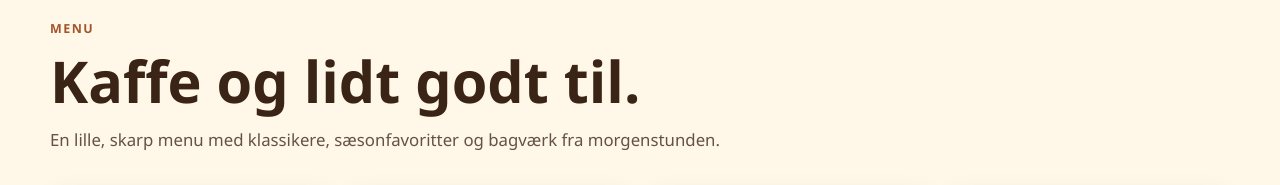
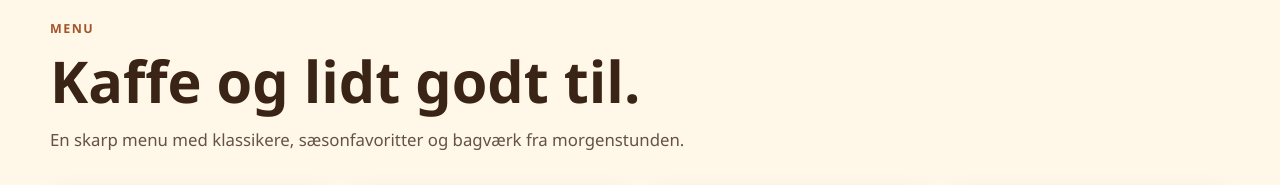
Before and after one commit to los881/Cafe-test-SEO-GEO-Structured-Data, a plain HTML site: page index.html in a window 1280 px wide. Shown: the part 1720-1905 px from the top of the page. Drawn offline with Linux system fonts and the light colour scheme; grey boxes are pictures that could not be loaded.

Commit message:
næsten oprindelig coffe-shop hjemmeside. Bruges som udgangspunkt og back up.

```diff
--- a/index.html
+++ b/index.html
@@ -67,7 +67,7 @@
                 <div class="section-heading">
                     <p class="eyebrow">Menu</p>
                     <h2 id="menu-title">Kaffe og lidt godt til.</h2>
-                    <p>En lille, skarp menu med klassikere, sæsonfavoritter og bagværk fra morgenstunden.</p>
+                    <p>En skarp menu med klassikere, sæsonfavoritter og bagværk fra morgenstunden.</p>
                 </div>
 
                 <div class="menu-grid">
```
